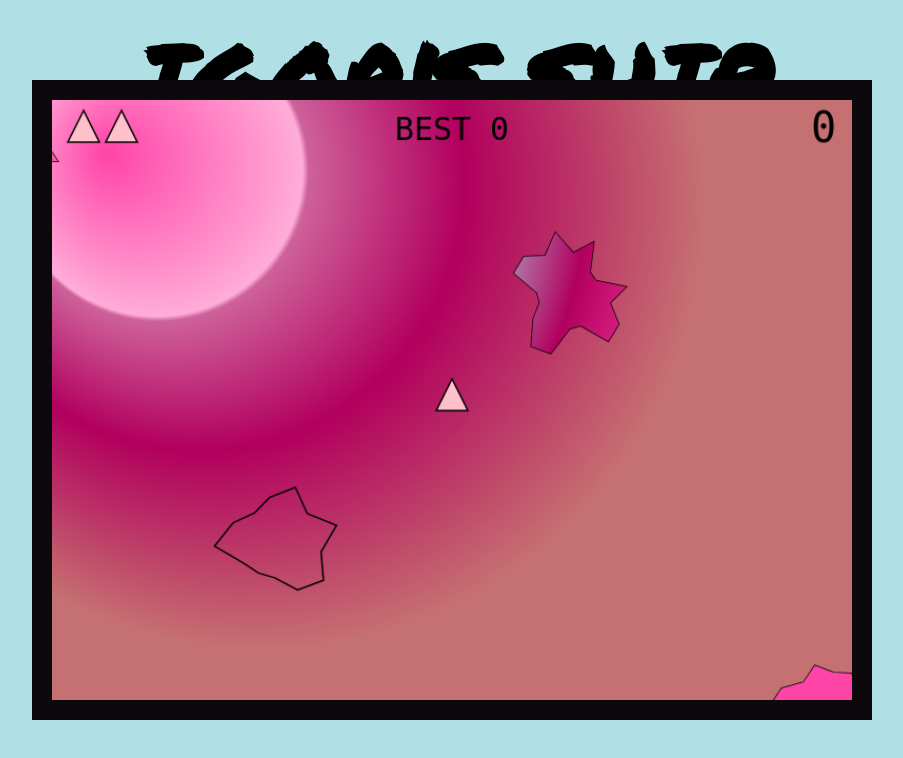
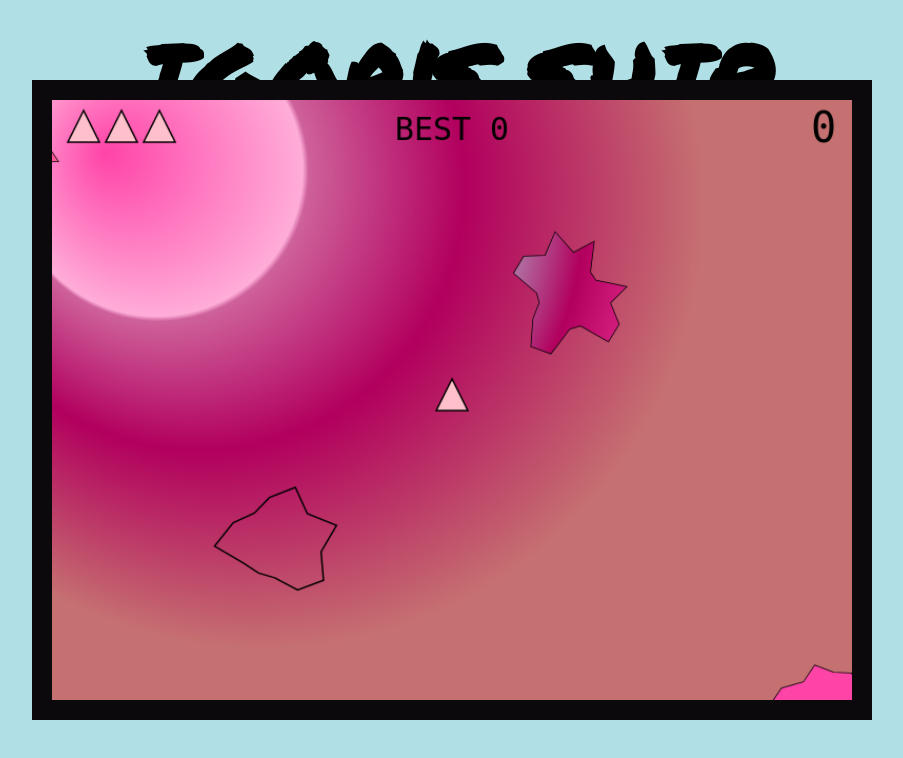
Before and after one commit to mendozaremi/HTML_CSS_IGORS-SASTEROID, a plain HTML site: page index.html in a window 1280 px wide. Shown: the whole page, without its empty margins (188-1091 px from the left). Drawn offline with Linux system fonts and the light colour scheme.

Commit message:
Update index.html

```diff
--- a/index.html
+++ b/index.html
@@ -43,7 +43,7 @@ h1{
     <script>
         const FPS = 30; // frames per second
         const FRICTION = 0.7; // friction coefficient of space (0 = no friction, 1 = lots of friction)
-        const GAME_LIVES = 2; // starting number of lives
+        const GAME_LIVES = 3; // starting number of lives
         const LASER_DIST = 0.6; // max distance laser can travel as fraction of screen width
         const LASER_EXPLODE_DUR = 0.1; // duration of the lasers' explosion in seconds
         const LASER_MAX = 15; // maximum number of lasers on screen at once
```
